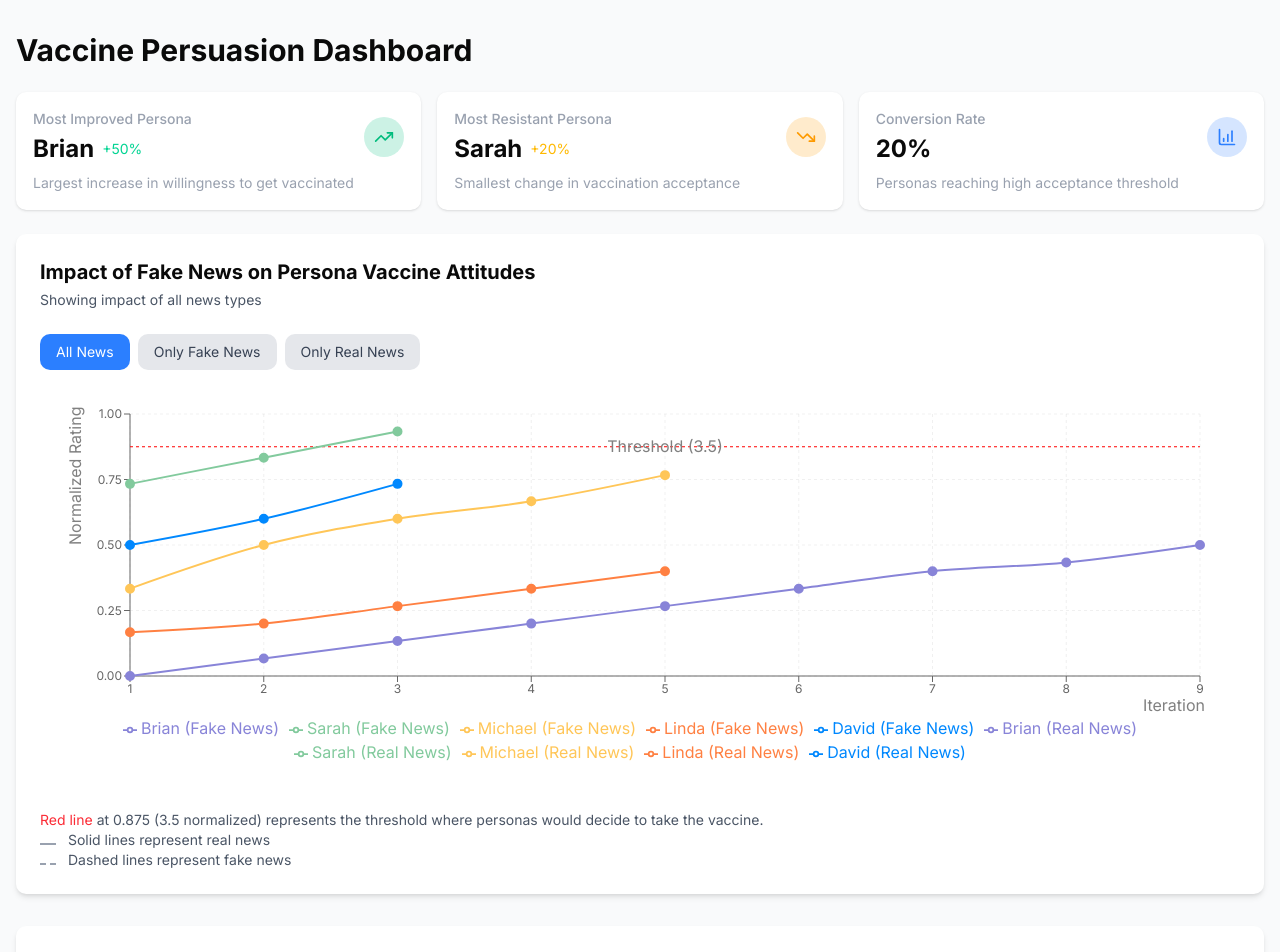
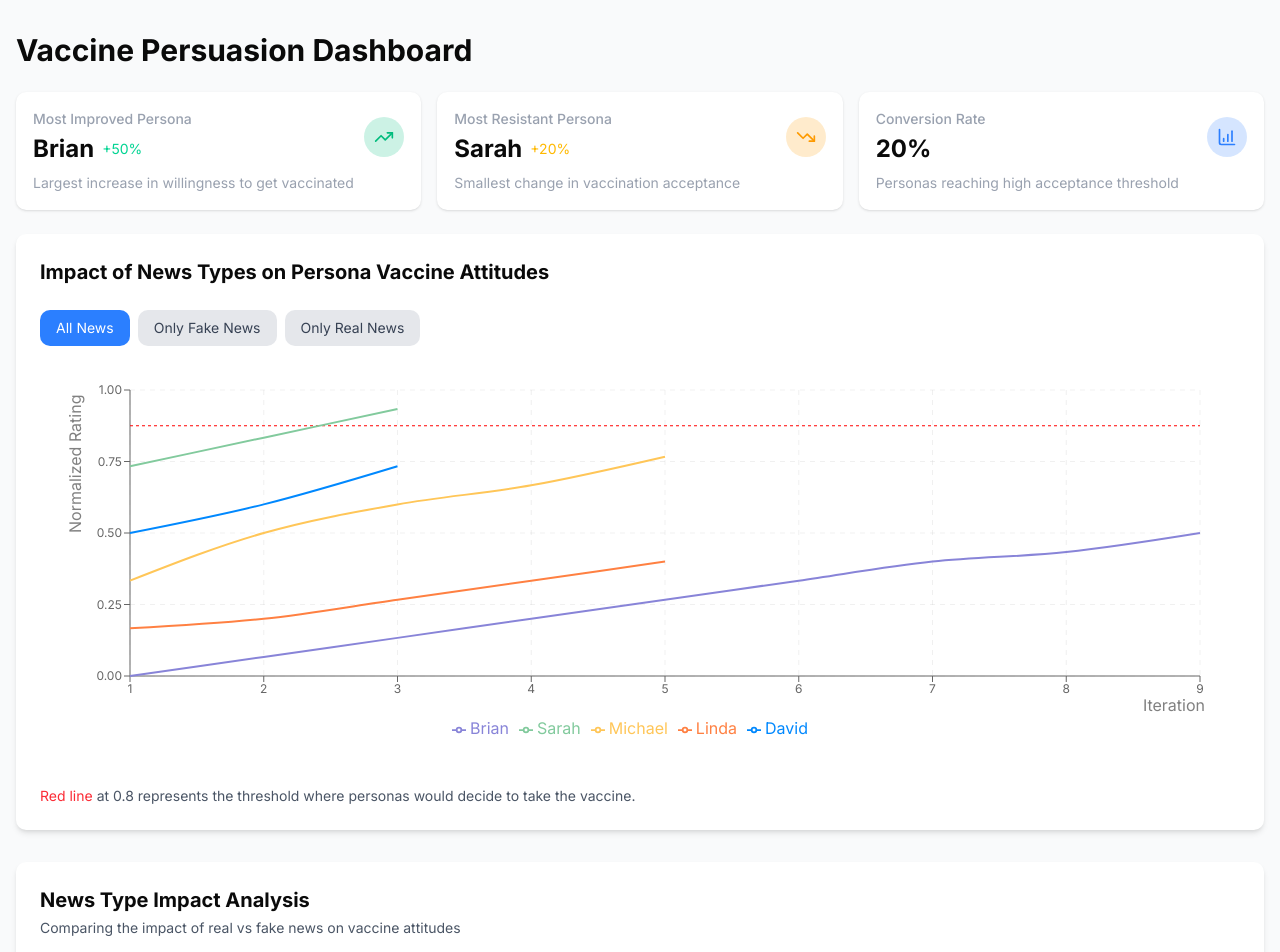
Before and after one commit to EduardKakosyan/atlantic-ai-conference-hackathon, a Next.js app in the folder dashboard/: page / in a window 1280 px wide. Shown: the top 952 px of the page. Built offline with nearby package versions, Linux system fonts and the light colour scheme.

Commit message:
fix comparision

```diff
--- a/dashboard/src/components/charts/news-impact-chart.tsx
+++ b/dashboard/src/components/charts/news-impact-chart.tsx
@@ -111,15 +111,6 @@ export function NewsImpactChart({ className }: NewsImpactChartProps) {
     return null;
   };
 
-  // Get subtitle based on filter
-  const getSubtitle = () => {
-    switch (newsFilter) {
-      case 'fake': return 'Showing impact of fake news only';
-      case 'real': return 'Showing impact of real news only';
-      default: return 'Showing impact of all news types';
-    }
-  };
-
   // Function to get persona index for consistent colors
   const getPersonaColor = (personaName: string) => {
     const index = availablePersonas.indexOf(personaName);
@@ -129,8 +120,7 @@ export function NewsImpactChart({ className }: NewsImpactChartProps) {
   return (
     <div className={className}>
       <div className="flex flex-col gap-1 mb-6">
-        <h2 className="text-xl font-bold">Impact of Fake News on Persona Vaccine Attitudes</h2>
-        <p className="text-sm text-gray-600">{getSubtitle()}</p>
+        <h2 className="text-xl font-bold">Impact of News Types on Persona Vaccine Attitudes</h2>
       </div>
 
       <div className="mb-6">
@@ -174,7 +164,7 @@ export function NewsImpactChart({ className }: NewsImpactChartProps) {
             data={chartData}
             margin={{ top: 20, right: 40, left: 30, bottom: 30 }}
           >
-            <CartesianGrid strokeDasharray="3 3" opacity={0.3} />
+            <CartesianGrid strokeDasharray="5 5" opacity={0.3} />
             <XAxis
               dataKey="iteration"
               label={{ value: 'Iteration', position: 'insideBottomRight', offset: -5 }}
@@ -188,8 +178,15 @@ export function NewsImpactChart({ className }: NewsImpactChartProps) {
               tick={{ fontSize: 12 }}
             />
             <Tooltip content={<CustomTooltip />} />
-            <Legend wrapperStyle={{ paddingTop: 10 }} />
-            <ReferenceLine y={0.875} stroke="red" strokeDasharray="3 3" label="Threshold (3.5)" />
+            <Legend
+              wrapperStyle={{ paddingTop: 10 }}
+              payload={availablePersonas.map(persona => ({
+                value: persona,
+                type: 'line',
+                color: getPersonaColor(persona)
+              }))}
+            />
+            <ReferenceLine y={0.875} stroke="red" strokeDasharray="3 3" />
 
             {availablePersonas.map((persona) => {
               const color = getPersonaColor(persona);
@@ -203,10 +200,9 @@ export function NewsImpactChart({ className }: NewsImpactChartProps) {
                     stroke={color}
                     strokeWidth={2}
                     strokeDasharray="5 5"
-                    activeDot={{ r: 8 }}
                     name={`${persona} (Fake News)`}
-                    dot={{ fill: color, r: 4 }}
                     connectNulls={true}
+                    dot={false}
                   />
                 );
               }
@@ -224,10 +220,9 @@ export function NewsImpactChart({ className }: NewsImpactChartProps) {
                     dataKey={`${persona}_real`}
                     stroke={color}
                     strokeWidth={2}
-                    activeDot={{ r: 8 }}
                     name={`${persona} (Real News)`}
-                    dot={{ fill: color, r: 4 }}
                     connectNulls={true}
+                    dot={false}
                   />
                 );
               }
@@ -239,13 +234,7 @@ export function NewsImpactChart({ className }: NewsImpactChartProps) {
 
       <div className="mt-4 text-sm text-gray-600">
         <p>
-          <span className="text-red-500">Red line</span> at 0.875 (3.5 normalized) represents the threshold where personas would decide to take the vaccine.
-        </p>
-        <p>
-          <span className="inline-block w-4 border-t-2 border-gray-400 mr-2"></span> Solid lines represent real news
-        </p>
-        <p>
-          <span className="inline-block w-4 border-t-2 border-dashed border-gray-400 mr-2"></span> Dashed lines represent fake news
+          <span className="text-red-500">Red line</span> at 0.8 represents the threshold where personas would decide to take the vaccine.
         </p>
       </div>
     </div>
```
